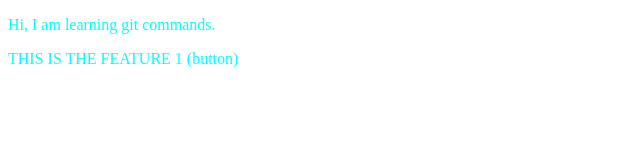
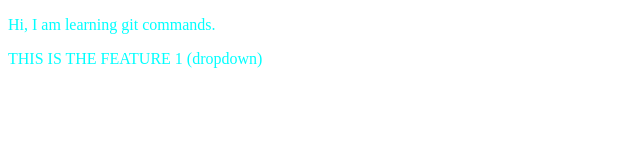
Before and after one commit to Zeeshan2629/Test_Repo, a plain HTML site: page index.html in a window 1280 px wide. Shown: the full height of the page, 0-640 px from the left. Drawn offline with Linux system fonts and the light colour scheme.

Commit message:
added dropdown

```diff
--- a/index.html
+++ b/index.html
@@ -8,6 +8,6 @@
 </head>
 <body>
     <p>Hi, I am learning git commands.</p>
-    <p>THIS IS THE FEATURE 1 (button) </p>
+    <p>THIS IS THE FEATURE 1 (dropdown) </p>
 </body>
 </html>
```
